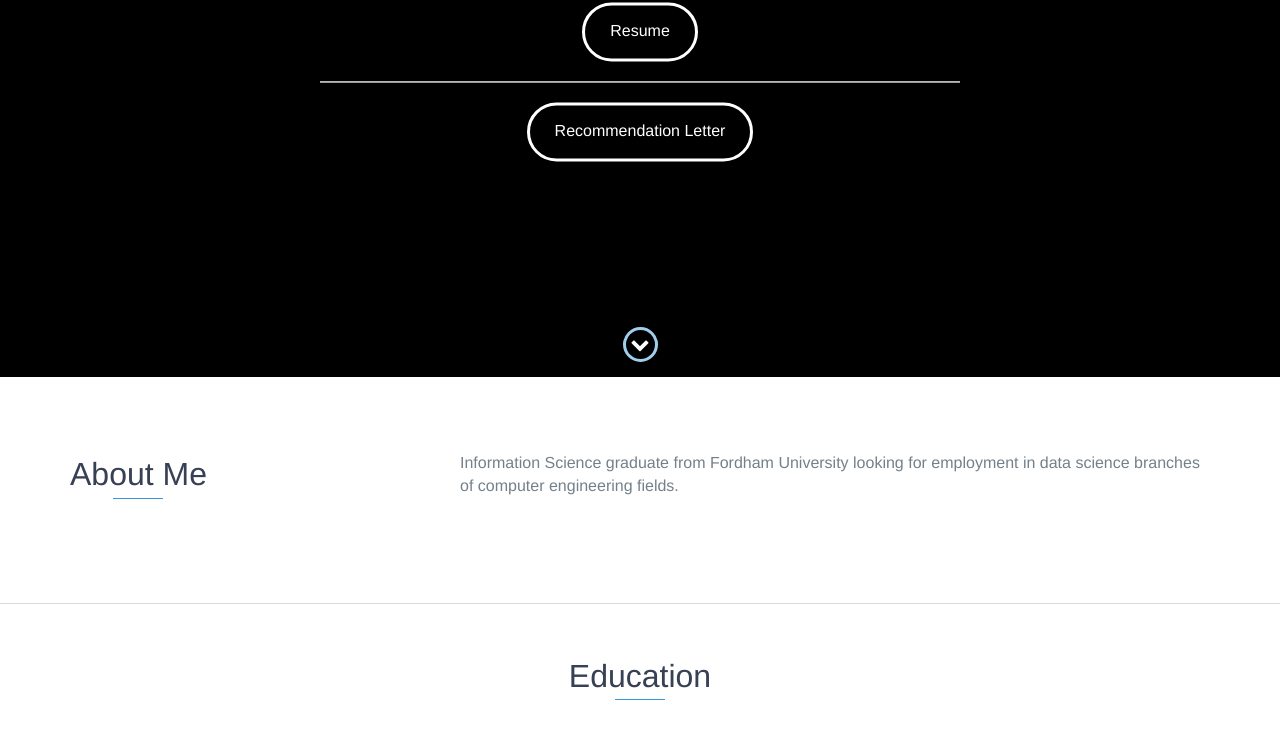
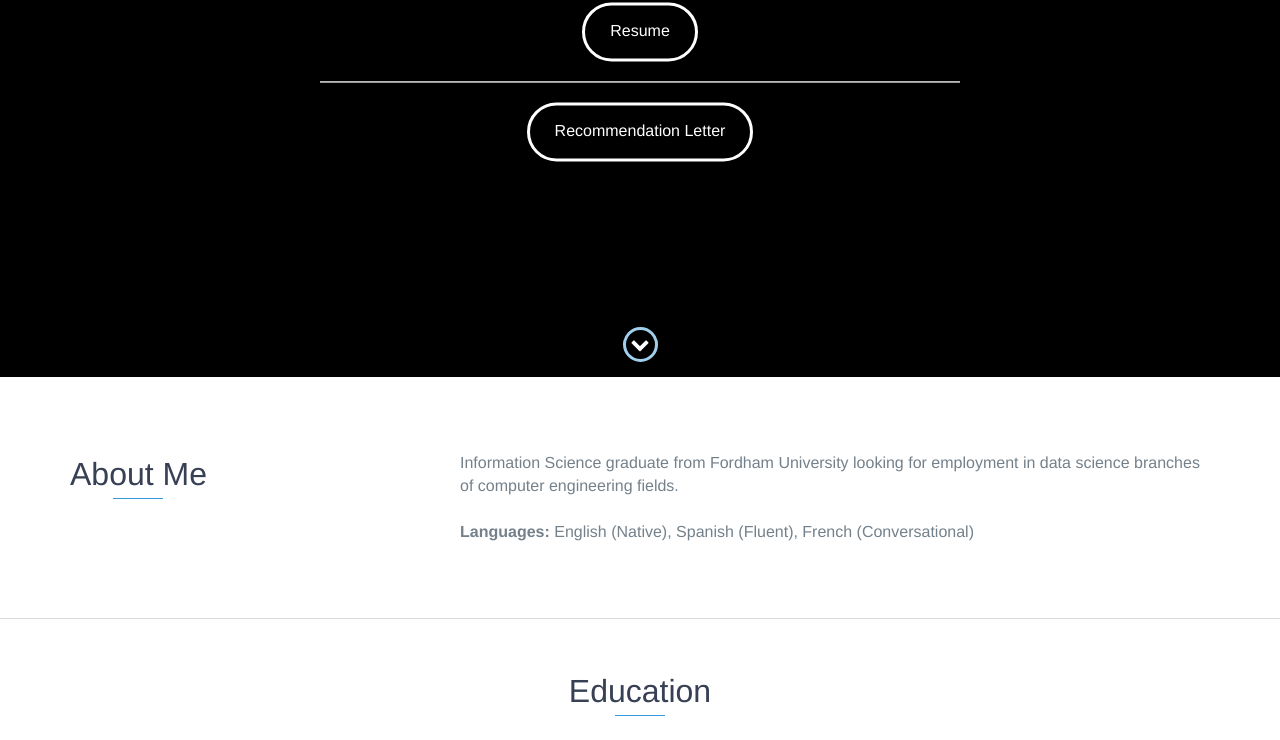
Before and after one commit to bayramj/bayramj.github.io, a website: page index.html in a window 1280 px wide. Shown: the part 423-1163 px from the top of the page. Drawn offline with nearby package versions, Linux system fonts and the light colour scheme.

Commit message:
Update index.html

```diff
--- a/index.html
+++ b/index.html
@@ -73,6 +73,8 @@
                 <div class="col-md-8">
                     <p>
                         Information Science graduate from Fordham University looking for employment in data science branches of computer engineering fields.
+                        <br><br>
+                        <b>Languages:</b> English (Native), Spanish (Fluent), French (Conversational)
                     </p>
                 </div>
             </div>
```
